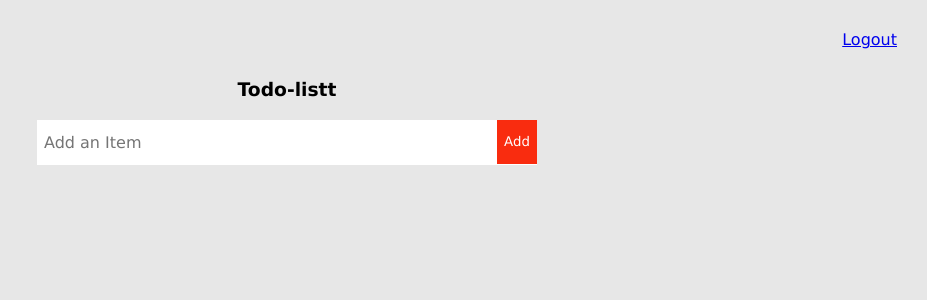
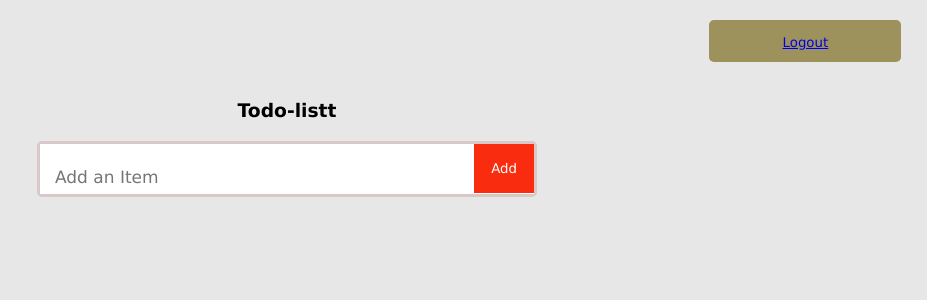
Before and after one commit to Noumaann/Todo-list-last, a React (Create React App) app: page /Todo in a window 1280 px wide. Shown: the top 300 px of the page, without its empty margins (353-1280 px from the left). Built offline with nearby package versions, Linux system fonts and the light colour scheme; no server answers.

Commit message:
first commit

```diff
--- a/package.json
+++ b/package.json
@@ -11,6 +11,7 @@
     "react-dom": "^18.2.0",
     "react-icon": "^1.0.0",
     "react-icons-kit": "^2.0.0",
+    "react-router-dom": "^6.12.0",
     "react-scripts": "5.0.1",
     "web-vitals": "^2.1.4"
   },
--- a/src/components/Todo.js
+++ b/src/components/Todo.js
@@ -29,79 +29,98 @@ export const Todo = () => {
 
   const [todos, setTodos] = useState(getTodosFromLS());
 
-  const [myData, setMyData] = useState('');
+  // const [myData, setMyData] = useState('');
 
 
-  const handleSubmit = (e) => {
+  const handleSubmit=(e)=>{
     e.preventDefault();
 
     const date = new Date();
     const time = date.getTime();
 
-    // let todoObject={
-    //   id: time,
-
-    //   title:todoValue,
-    //   completed: false
-    // }
-
-    // setTodos([...todos,todoObject]);
-    // setTodoValue('');
-
-    fetch('https://jsonplaceholder.typicode.com/posts', {
-      method: 'POST',
-      headers: {
-        'Content-Type': 'application/json',
-      },
-      body: JSON.stringify({
-        title: 'foo',
-        body: 'bar',
-        userId: 1,
-      }),
-    })
-      .then(response => response.json())
-      .then(data => {
-
-        let book = data.title
-        setMyData(data.title);
-
-        if (todoValue) {
-          book = todoValue
-        }
-        else {
-          book = data.title
-        }
-        let todoObject = {
-          id: time,
-          title: book,
+    let todoObject={
+      ID: time,
+      TodoValue:todoValue,
       completed: false
     }
 
-        setTodos([...todos, todoObject]);
+    setTodos([...todos,todoObject]);
     setTodoValue('');
-        console.log(data);
-      })
-
-      .catch(error => {
-        let todoObject = {
-          id: time,
-          title: todoValue,
-          completed: false
 }
 
-        setTodos([...todos, todoObject]);
-        setTodoValue('');
-      });
-  }
+  // const handleSubmit = (e) => {
+  //   e.preventDefault();
+
+  //   const date = new Date();
+  //   const time = date.getTime();
+
+  //    }
+
+  //   let todoObject={
+  //     id: time,
+
+  //     title:todoValue,
+  //     completed: false
+  //   }
+
+  //   setTodos([...todos,todoObject]);
+  //   setTodoValue('');
+  // }
+
+  //   fetch('https://jsonplaceholder.typicode.com/posts', {
+  //     method: 'POST',
+  //     headers: {
+  //       'Content-Type': 'application/json',
+  //     },
+  //     body: JSON.stringify({
+  //       title: 'foo',
+  //       body: 'bar',
+  //       userId: 1,
+  //     }),
+  //   })
+  //     .then(response => response.json())
+  //     .then(data => {
+
+  //       let book = data.title
+  //       setMyData(data.title);
+
+  //       if (todoValue) {
+  //         book = todoValue
+  //       }
+  //       else {
+  //         book = data.title
+  //       }
+  //       let todoObject = {
+  //         id: time,
+  //         title: book,
+  //         completed: false
+  //       }
+
+  //       setTodos([...todos, todoObject]);
+  //       setTodoValue('');
+  //       console.log(data);
+  //     })
+
+  //     .catch(error => {
+  //       let todoObject = {
+  //         id: time,
+  //         title: todoValue,
+  //         completed: false
+  //       }
+
+  //       setTodos([...todos, todoObject]);
+  //       setTodoValue('');
+  //     });
+  // }
 
 
   //get
-  useEffect(() => {
-    fetch('https://jsonplaceholder.typicode.com/users/1/todos')
-      .then((response) => response.json())
-      .then((json) => setTodos(json));
+  // useEffect(() => {
+  //   fetch('https://jsonplaceholder.typicode.com/users/1/todos')
+  //     .then((response) => response.json())
+  //     .then((json) => setTodos(json));
 
-  }, [])
+  // }, [])
 
 
   useEffect(() => {
@@ -109,83 +128,100 @@ export const Todo = () => {
   }, [todos])
 
 
-
-  const handleDelete = (todo, index) => {
-    console.log(todo)
-    fetch(`https://jsonplaceholder.typicode.com/posts/${todo.id}`, {
-      method: 'DELETE',
-    })
-      .then(response => {
-        if (response.ok) {
-          console.log('item deleted successfully');
-          let deletedItemIndex = todos.findIndex(i => i.id == todo.id)
-          let delete_todo = [...todos];
-          delete_todo.splice(deletedItemIndex,1)
-          setTodos(delete_todo);
-        } else {
-          console.log('unable to delete')
-        }
-      })
-      .catch(error => {
-
-
+  const handleDelete=(id)=>{
+    const filtered = todos.filter((todo)=>{
+      return todo.ID!==id
     });
+    setTodos(filtered);
   }
 
-
-
+  // const handleDelete = (todo, index) => {
+  //   console.log(todo)
+  //   fetch(`https://jsonplaceholder.typicode.com/posts/${todo.id}`, {
+  //     method: 'DELETE',
+  //   })
+  //     .then(response => {
+  //       if (response.ok) {
+  //         console.log('item deleted successfully');
+  //         let deletedItemIndex = todos.findIndex(i => i.id == todo.id)
+  //         let delete_todo = [...todos];
+  //         delete_todo.splice(deletedItemIndex,1)
+  //         setTodos(delete_todo);
+  //       } else {
+  //         console.log('unable to delete')
+  //       }
+  //     })
+  //     .catch(error => {
+  //     });
+  // }
 
   const [editForm, setEditForm] = useState(false);
 
-
   const [id, setId] = useState();
 
-
-  const handleEdit = (todo, index) => {
+  const handleEdit=(todo,index)=>{
     setEditForm(true);
-    setTodoValue(todo.title);
-    setId(todo.id);
+    setTodoValue(todo.TodoValue);
+    setId(index);
   }
+  // const handleEdit = (todo, index) => {
+  //   setEditForm(true);
+  //   setTodoValue(todo.title);
+  //   setId(todo.id);
+  // }
 
 
+  const handleEditSubmit=(e)=>{
+    e.preventDefault();
 
-  const handleEditSubmit = (e) => {
-    e.preventDefault();
-    console.log(id)
-    fetch(`https://jsonplaceholder.typicode.com/posts/${id}`, {
-      method: 'PUT',
-      headers: { 'Content-Type': 'application/json' },
-      body: JSON.stringify({
-        id,
-        title: todoValue,
-        body: '',
-        userId: 1
-      }),
-    })
-      .then((response) => response.json())
-      .then((json) => {
-        console.log(json)
-        console.log(todos)
-        console.log(id)
     let items = [...todos];
 
-        let item = items.filter(i => i.id == json.id);
-        console.log(item)
-        item.title = json.title;
-        item.completed = false;
+    let item = items[id];
 
-        let updateItemIndex = items.findIndex(i => i.id == json.id)
-        items[updateItemIndex] = item;
+    item.TodoValue=todoValue;
+    item.completed=false;
+
+    items[id]=item;
 
     setTodos(items);
     setEditForm(false);
     setTodoValue('');
-      });
-
   }
 
+  // const handleEditSubmit = (e) => {
+  //   e.preventDefault();
+  //   console.log(id)
+  //   // fetch(`https://jsonplaceholder.typicode.com/posts/${id}`, {
+  //   //   method: 'PUT',
+  //   //   headers: { 'Content-Type': 'application/json' },
+  //   //   body: JSON.stringify({
+  //   //     id,
+  //   //     title: todoValue,
+  //   //     body: '',
+  //   //     userId: 1
+  //   //   }),
+  //   // })
+  //   //   .then((response) => response.json())
+  //   //   .then((json) => {
+  //   //     console.log(json)
+  //   //     console.log(todos)
+  //   //     console.log(id)
+  //   //     let items = [...todos];
 
+  //   //     let item = items.filter(i => i.id == json.id);
+  //   //     console.log(item)
+  //   //     item.title = json.title;
+  //   //     item.completed = false;
 
+  //   //     let updateItemIndex = items.findIndex(i => i.id == json.id)
+  //   //     items[updateItemIndex] = item;
+
+  //   //     setTodos(items);
+  //   //     setEditForm(false);
+  //   //     setTodoValue('');
+  //   //   });
+
+  // }
 
   const handleCheckbox = (id) => {
     let todoArray = [];
@@ -204,16 +240,12 @@ export const Todo = () => {
     })
   }
 
-
-
-
-
-
   return (
 
 
     <>
-    <div className='log'>    <Link  to="/">Logout</Link>
+    <div className='log'>
+    <button className='last' >  <Link  to="/">Logout</Link></button>
     </div>
 
        <div className="wrapper">
@@ -221,19 +253,18 @@ export const Todo = () => {
       <div className="form-and-todo-box">
 
 
-
       {editForm === false && (
         <div className="form">
           <form autoComplete="off" onSubmit={handleSubmit}>
-            {
+            {/* {
               post => <div key={post.id}>{post.title}</div>
-            }
+            } */}
 
             <div className="input-and-button">
-              <input type='text' placeholder="Add an Item"
+              <input type='text' placeholder="Add an Item" required
                 onChange={(e) => setTodoValue(e.target.value)} value={todoValue} />
 
-              <div className='button'>
+              <div className='buttonn'>
 
                 <Button type="submit">Add</Button>
 
@@ -244,10 +275,6 @@ export const Todo = () => {
       )}
 
 
-
-
-
-
       {editForm === true && (
         <TodoForm
           setTodoValue={setTodoValue}
@@ -255,8 +282,6 @@ export const Todo = () => {
           handleEditSubmit={handleEditSubmit}
         />
       )}
-
-
 
       {todos.length > 0 && (
         <TodoList
--- a/src/components/TodoList.js
+++ b/src/components/TodoList.js
@@ -17,16 +17,19 @@ const TodoList = ({handleDelete,handleEdit,  Icon,edit2,trash, handleCheckbox,to
                     )}
 
                     <span
-                      style={individualTodo.completed===true?{textDecoration:'line-through'}:{textDecoration:'none'}}>{individualTodo.title}</span>
+                    style={individualTodo.completed===true?{textDecoration:'line-through'}:{textDecoration:'none'}}>{individualTodo.TodoValue}
+                    {/* TodoValue-title */}
+                    </span>
                 </div>
 
                 {editForm===false&&(
                   <div className='edit-and-delete'>
                     <div style={{marginRight:7+'px'}}
                     onClick={()=>handleEdit(individualTodo,index)}>
-                          <Icon icon={edit2} size={18}/>
+                        <Icon icon={edit2} size={20}/>
                     </div>
                     <div onClick={()=>handleDelete(individualTodo.ID)}>
+                        {/* ID=index */}
                         <Icon icon={trash} size={18}/>
                     </div>
                   </div>
--- /dev/null
+++ b/src/components/Validation.js
@@ -0,0 +1,32 @@
+
+
+const Validation = (values)=>{
+
+
+    console.log("he")
+    let errors={}
+
+    if(!values.name ){
+        errors.name ="User Name Required"
+    }
+    else if(values.name !=="Admin"){
+        errors.name="Invalid UserName or Password"
+    }
+
+    if(!values.password){
+        errors.password="Password Required"
+    }
+    else if(values.password !=="Admin"){
+        errors.password = "Invalid UserName or Password "
+    }
+    if(errors.name || errors.password){
+    return errors;
+    }
+
+        let user={name:values.name,password:values.password}
+    localStorage.setItem("user",JSON.stringify(user))
+
+    return {success:true} ;
+
+}
+export default Validation;
--- a/src/index.css
+++ b/src/index.css
@@ -1,4 +1,4 @@
- *{
+*{
   margin: 0;
   padding: 0;
   box-sizing: border-box;
@@ -29,25 +29,25 @@ h3{
 }
 
 .form-and-todo-box .input-and-button{
-  height: 45px;
+  height: 50px;
   background-color: #fff;
   overflow: hidden;
   display: flex;
 }
 
 .form-and-todo-box .input-and-button input{
-  width: 92%;
+  width: 100%;
   height: 100%;
   outline: none;
   border: none;
-  text-indent: 2px;
-  font-size: 16px;
+  text-indent: 10px;
+  font-size: 17px;
   padding: 5px;
   /* border: 2px solid #f92c0f; */
 }
 
  .form-and-todo-box .input-and-button .button{
-  width: 8%;
+  width: 15% 0;
   height: 100%;
   background-color: #f92c0f;
   display: flex;
@@ -99,14 +99,59 @@ h3{
 }
 
 
-
-.sty{
+/* .sty{
   padding-top: 40px;
   text-align: center;
+}*/
+.log .last{
+  margin-top: 20px;
+  padding-top: 15px;
+  text-align:center;
+  width: 15%;
+  margin-left: 83%;
+  background-color: rgb(157, 146, 91);
 }
-.log{
-  padding-right: 30px;
-  padding-top: 30px;
-  text-align:right;
 
+
+
+
+.Wrap{
+  display: flex;
+  justify-content: center;
+  margin:100px
 }
+form{
+  width :100%;
+  border: 3px solid #dac7c7;
+  border-radius: 5px;
+}
+input[type=text], input[type=password]{
+  width: 100%;
+  padding: 10px 20px;
+  margin: 8px 0;
+  display: inline-block;
+  border:1px solid #ccc;
+  box-sizing: border-box;
+  border-radius: 5px;
+}
+
+button{
+background-color: #4CAF50;
+color: white;
+padding: 12px 15px;
+margin: 8px 0;
+border: none;
+cursor: pointer;
+width: 100%;
+border-radius: 5px;
+}
+button:hover{
+  opacity: 0.8;
+}
+.sty{
+  padding: 16px;
+}
+.Wrap .from-2{
+  width :70%;
+  border: 3px solid #b1a7a7;
+}
```
Also changed, not shown: src/components/Login.js (+55 -10 lines), 1 other file (tests, documents, lock files or other folders). Lines whose indentation alone changed are shown as unchanged.
